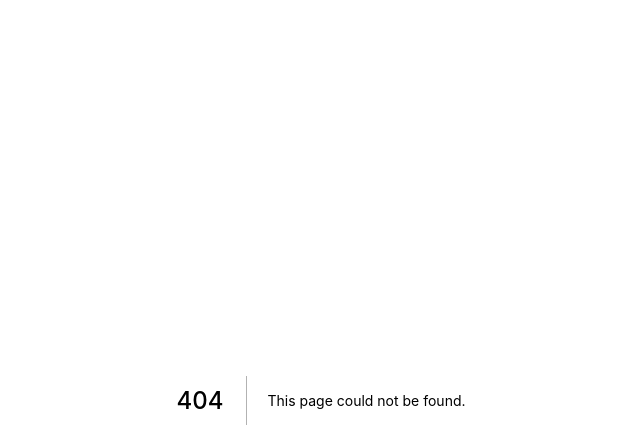
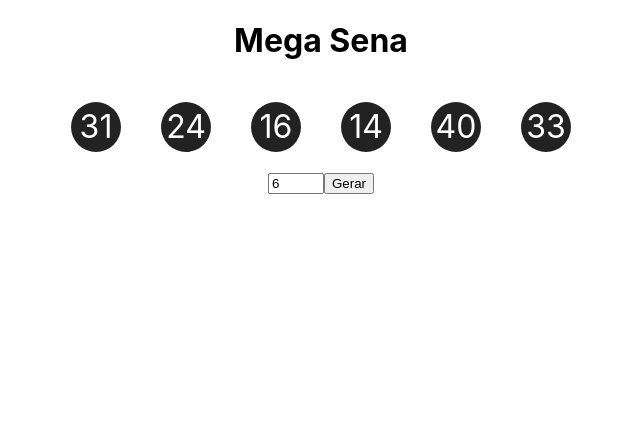
Before and after one commit to fabriciosouza21/curso-next_react, a Next.js app in the folder exercicios/: page /estado/megasena in a window 1280 px wide. Before the commit this address had no page. Shown: the top 448 px of the page, without its empty margins (319-959 px from the left). Built offline with nearby package versions, Linux system fonts and the light colour scheme.

Commit message:
creating megasena component

```diff
--- /dev/null
+++ b/exercicios/components/NumeroDisplay.jsx
@@ -0,0 +1,18 @@
+export default function NumeroDisplay(props) {
+    return (
+        <div style={{
+            display: "flex",
+            justifyContent: "center",
+            alignItems: "center",
+            height: "50px",
+            width: "50px",
+            borderRadius: "25px",
+            backgroundColor: "#222",
+            color: "#fff",
+            fontSize: "2rem",
+            margin: "20px"
+        }}>
+            {props.numero}
+        </div>
+    )
+}
--- a/exercicios/funcoes/mega.js
+++ b/exercicios/funcoes/mega.js
@@ -1,5 +1,5 @@
 
-function mega(qtde = 6, numeros = []){
+export function mega(qtde = 6, numeros = []){
     if (qtde < 6 && qtde > 60){
         throw "quatidade invalida"
     }
@@ -17,5 +17,3 @@
     return mega(qtde, numeros)
     }
 }
-
-console.log(mega())
--- /dev/null
+++ b/exercicios/pages/estado/megasena.jsx
@@ -0,0 +1,38 @@
+import { useState } from "react";
+import NumeroDisplay from "../../components/NumeroDisplay";
+import { mega } from "../../funcoes/mega"
+
+export default function megasena() {
+    const [numeros, setNumeros] = useState(mega(6))
+    const [qtde, setQtde] = useState(6)
+
+    function renderizarNumeros() {
+        return numeros.map(numero => <NumeroDisplay key={numero} numero={numero} />)
+    }
+
+    return (
+
+        <div style = {{
+            display : "flex",
+            flexDirection : "column",
+            justifyContent: "center",
+            alignItems : "center"
+        }}>
+            <h1>Mega Sena</h1>
+            <div style = {{
+                display: "flex",
+                flexWrap: "wrap"
+                }}>
+                    {renderizarNumeros()}
+                    </div>
+
+            <div>
+                <input type="number" min = {6} max = {20} value = {qtde}
+                onChange = {e => setQtde(e.target.value)}  />
+                <button onClick = {() => setNumeros(mega(+qtde))} >
+                    Gerar
+                </button>
+            </div>
+        </div>
+    )
+}
```
